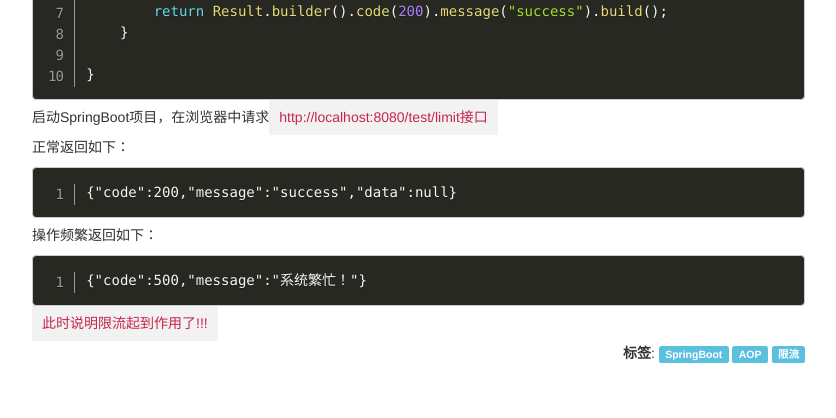
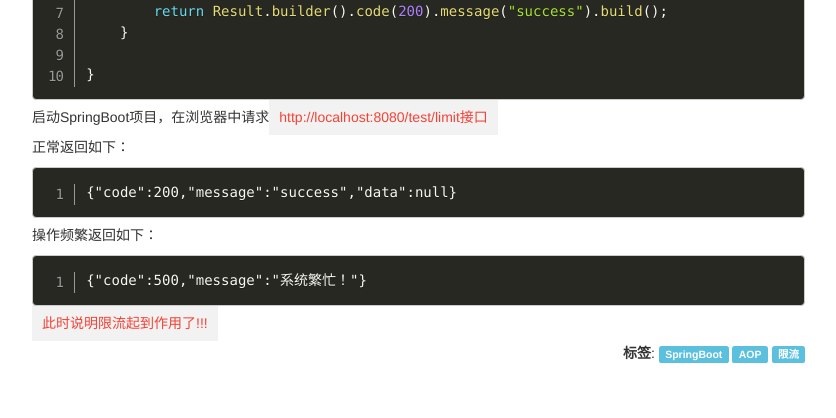
Before and after one commit to chaojunma/chaojunma.github.io, a Jekyll site: the page built from _posts/2020-5-22-SpringBoot基于RateLimiter+AOP动态的为不同接口限流.md, in a window 1280 px wide. Shown: the part 3578-3996 px from the top of the page, without its empty margins (141-977 px from the left). Built offline with Jekyll 4.4.1, drawn with Linux system fonts in a browser that asks for light colours; comment, search, counter and statistics services are not loaded.

Commit message:
修改样式

```diff
--- a/css/renge.css
+++ b/css/renge.css
@@ -18,6 +18,6 @@
 
 .markdown-tag {
   background:#F2F2F2;
-  color:#C7254E;
+  color:#F44336;
   padding:10px;
 }
```
